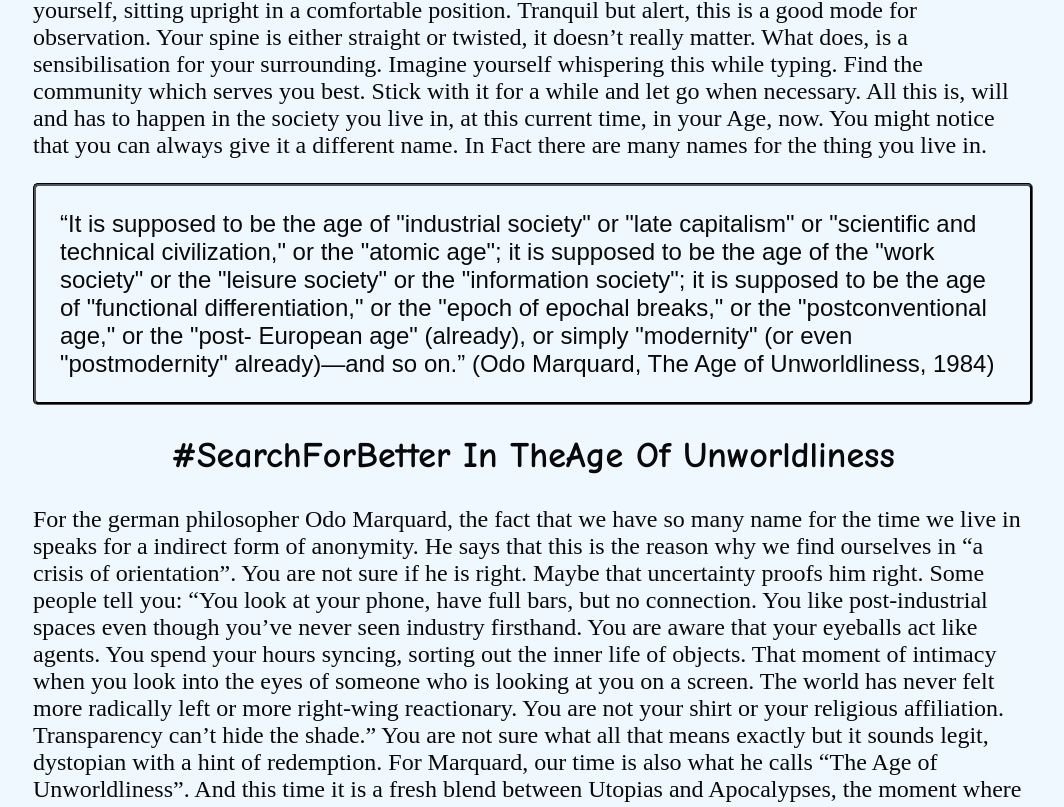
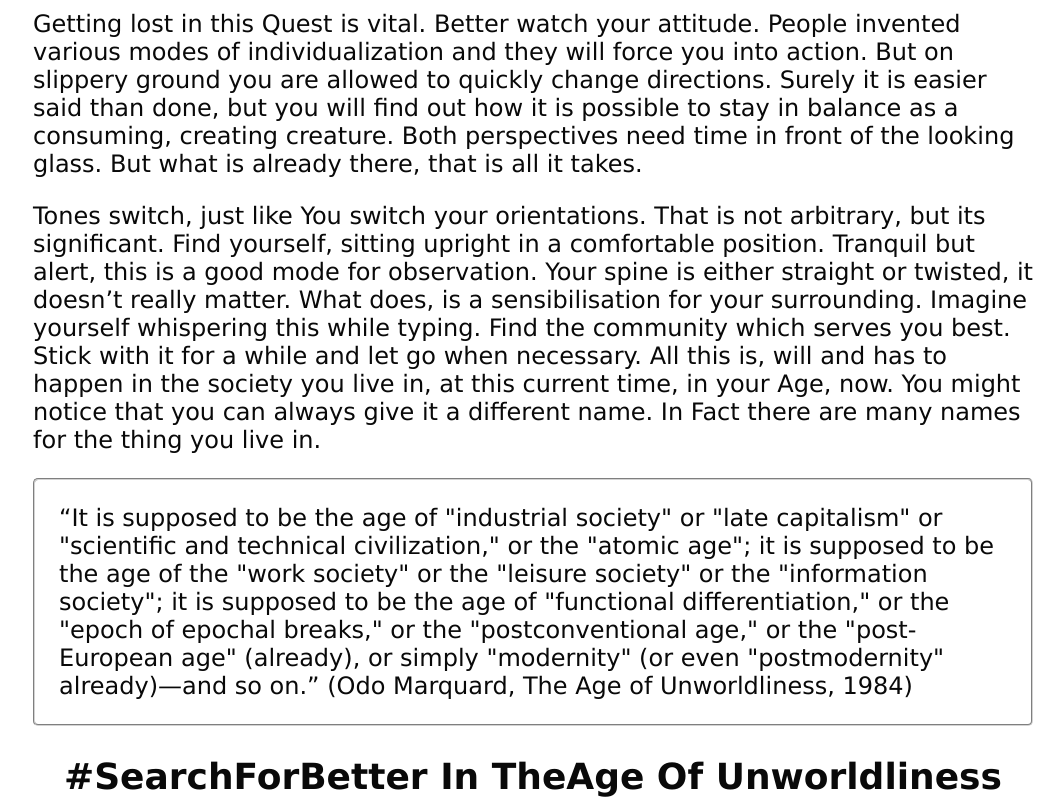
Before and after one commit to kabk/go-theses-18-paul-bille-i-think-we-can-do-better-than-that, a website: page index.html in a window 1280 px wide. Shown: the part 1753-2560 px from the top of the page, without its empty margins (107-1171 px from the left). Drawn offline with nearby package versions, Linux system fonts and the light colour scheme.

Commit message:
Add files via upload

```diff
--- a/css/full-slider.css
+++ b/css/full-slider.css
@@ -2,11 +2,11 @@ body {
   max-width: 1000px;
   margin: auto;
   font-size: 1.5em;
+  font-family: verdana;
   /* line-height: 1.3em; */
   color: #090909;
   padding: 1em;
   padding-bottom: 2em;
-  background-color: aliceblue;
 }
 
 img{
@@ -24,14 +24,12 @@ p {
 
 h1, h2 {
   text-align: center;
-  font-family: comic sans ms;
 }
 
 .quote{
 
   display: block;
-  font-family: arial;
-  border: groove black;
+  border: 2px groove lightgrey;
   border-radius: 5px;
   padding: 1em;
 }
@@ -53,12 +51,12 @@ h1, h2 {
 .card{
   text-align: center;
   margin: 1em auto 1em;
-  border: groove black;
+  border: 2px groove lightgrey;
   border-radius: 5px;
 }
 
 .card-header{
-  border-bottom: groove black;
+  border-bottom: 2px groove lightgrey;
 }
 
 .burton {
```
